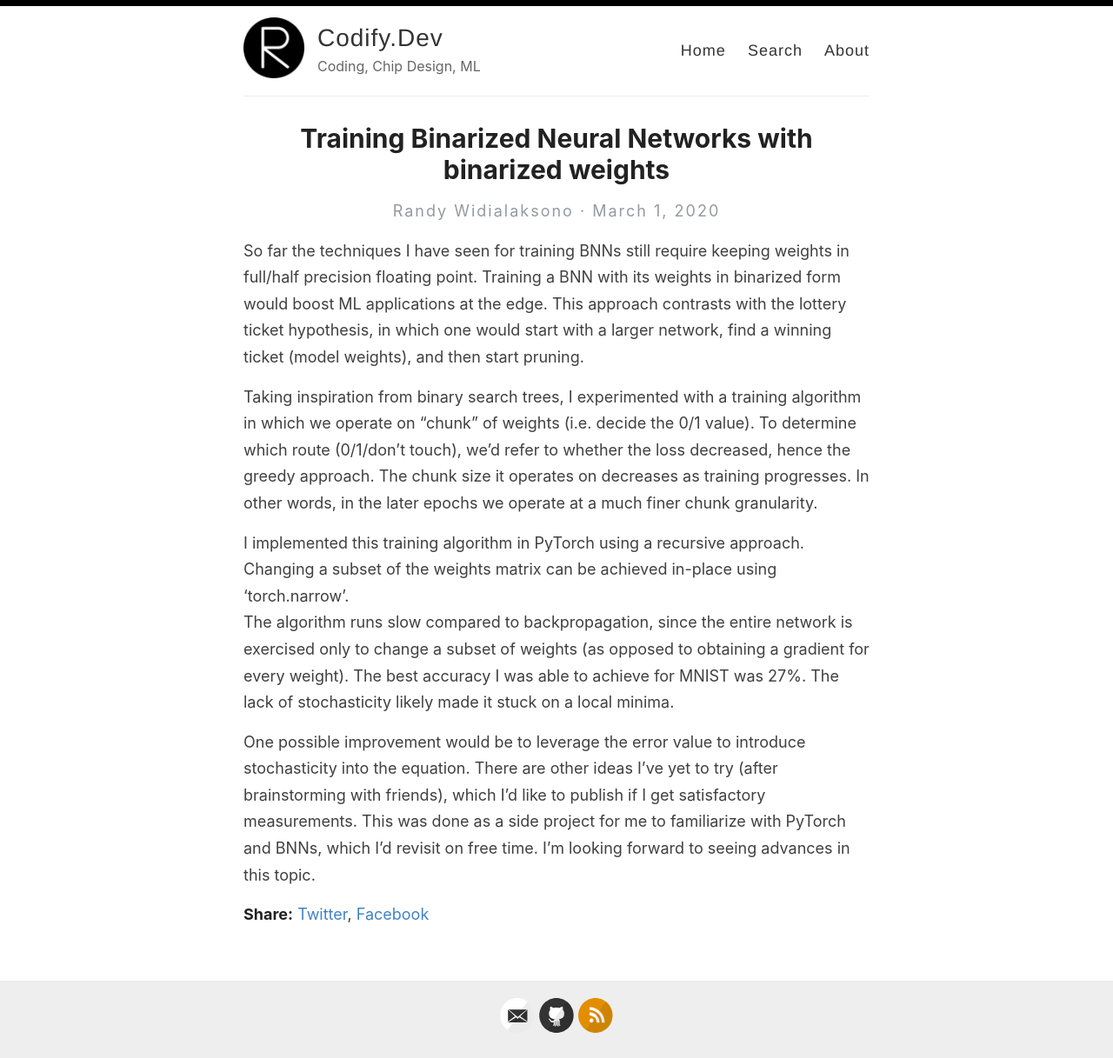
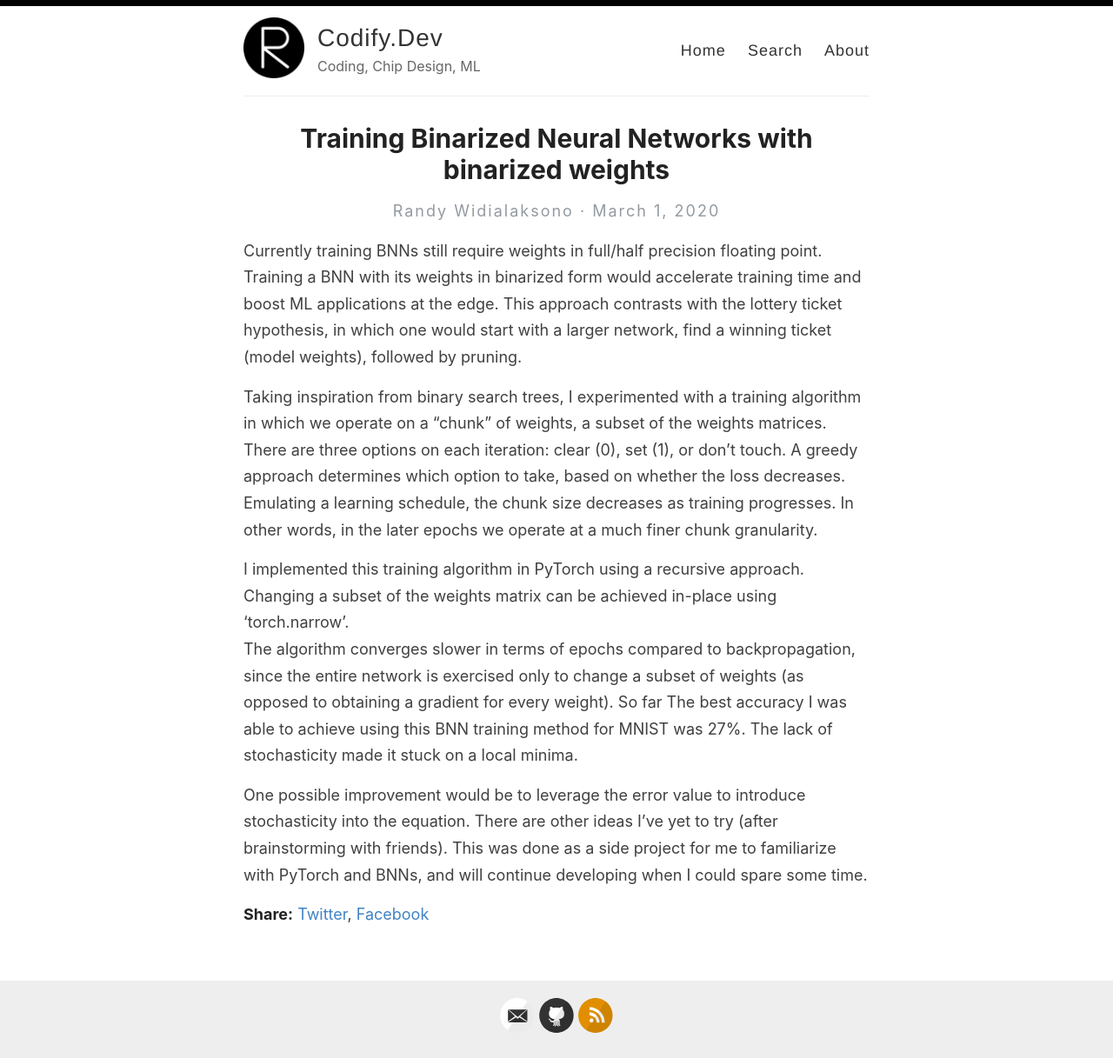
Before and after one commit to codifydev/codifydev.github.io, a Jekyll site: the page built from _posts/2020-03-01-bnntraining.md, in a window 1280 px wide. Shown: the whole page at 87% size. Built offline with Jekyll 4.4.1, drawn with Linux system fonts in a browser that asks for light colours; our own code applies the rules of GitHub Pages for plain Markdown files.

Commit message:
improve BNN, quant posts

```diff
--- a/_posts/2020-03-01-bnntraining.md
+++ b/_posts/2020-03-01-bnntraining.md
@@ -3,19 +3,19 @@ title: "Training Binarized Neural Networks with binarized weights"
 date: 2020-03-01
 ---
 
-So far the techniques I have seen for training BNNs still require keeping weights in full/half precision floating point.
-Training a BNN with its weights in binarized form would boost ML applications at the edge.
-This approach contrasts with the lottery ticket hypothesis, in which one would start with a larger network, find a winning ticket (model weights), and then start pruning.
+Currently training BNNs still require weights in full/half precision floating point.
+Training a BNN with its weights in binarized form would accelerate training time and boost ML applications at the edge.
+This approach contrasts with the lottery ticket hypothesis, in which one would start with a larger network, find a winning ticket (model weights), followed by pruning.
 
-Taking inspiration from binary search trees, I experimented with a training algorithm in which we operate on "chunk" of weights (i.e. decide the 0/1 value).
-To determine which route (0/1/don't touch), we'd refer to whether the loss decreased, hence the greedy approach.
-The chunk size it operates on decreases as training progresses. In other words, in the later epochs we operate at a much finer chunk granularity.
+Taking inspiration from binary search trees, I experimented with a training algorithm in which we operate on a "chunk" of weights, a subset of the weights matrices.
+There are three options on each iteration: clear (0), set (1), or don't touch.
+A greedy approach determines which option to take, based on whether the loss decreases.
+Emulating a learning schedule, the chunk size decreases as training progresses. In other words, in the later epochs we operate at a much finer chunk granularity.
 
 I implemented this training algorithm in PyTorch using a recursive approach. Changing a subset of the weights matrix can be achieved in-place using 'torch.narrow'.
-The algorithm runs slow compared to backpropagation, since the entire network is exercised only to change a subset of weights (as opposed to obtaining a gradient for every weight).
-The best accuracy I was able to achieve for MNIST was 27%. The lack of stochasticity likely made it stuck on a local minima.
+The algorithm converges slower in terms of epochs compared to backpropagation, since the entire network is exercised only to change a subset of weights (as opposed to obtaining a gradient for every weight).
+So far The best accuracy I was able to achieve using this BNN training method for MNIST was 27%. The lack of stochasticity made it stuck on a local minima.
 
 One possible improvement would be to leverage the error value to introduce stochasticity into the equation.
-There are other ideas I've yet to try (after brainstorming with friends), which I'd like to publish if I get satisfactory measurements.
-This was done as a side project for me to familiarize with PyTorch and BNNs, which I'd revisit on free time.
-I'm looking forward to seeing advances in this topic.
+There are other ideas I've yet to try (after brainstorming with friends).
+This was done as a side project for me to familiarize with PyTorch and BNNs, and will continue developing when I could spare some time.
```
Also changed, not shown: _posts/2020-03-02-quantdfa.md (+5 -3 lines).
